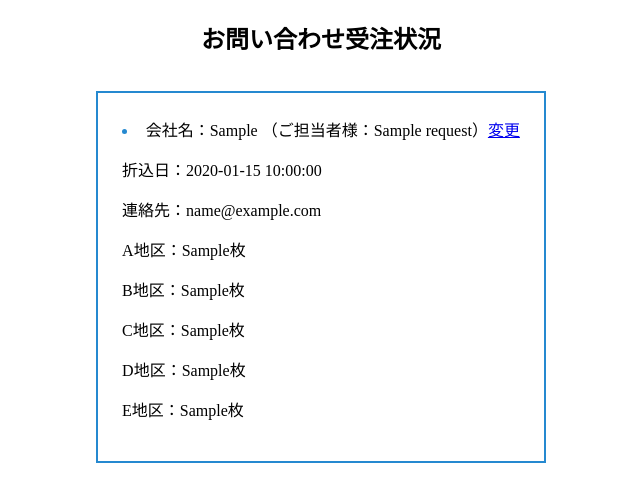
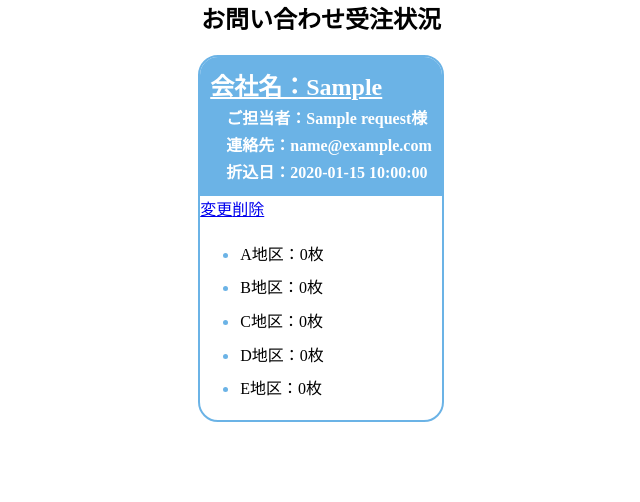
Before and after one commit to ksk-461/kadai08_db2_20231216, a PHP site: page /select.php in a window 1280 px wide. Shown: the top 502 px of the page, without its empty margins (319-959 px from the left). Run offline with PHP 8.4, Linux system fonts and the light colour scheme; tables that the repository leaves empty or names only in its code hold one stand-in row (values such as "Sample post").

Commit message:
表示画面調整中

```diff
--- a/css/select.css
+++ b/css/select.css
@@ -1,3 +1,9 @@
+* {
+    margin: 0;
+    padding: 0;
+    box-sizing: border-box;
+}
+
 header{
     text-align: center;
 }
@@ -7,28 +13,44 @@ header{
     justify-content: center;
 }
 
-.list {
-    display: flex;
-    justify-content: center;
-    max-width: 500px;
+
+
+.list-004 {
+    border: 2px solid #6bb3e6;
+    border-radius: 20px;
+    margin: 20px 0;
 }
 
-.list-009 {
-    list-style-type: disc;
-    list-style-position: inside;
-    padding: 1em;
-    border: 2px solid #2589d0;
+.head {
+    align-items: center;
+    margin: 0;
+    padding: 10px;
+    background-color: #6bb3e6;
+    border-radius: 18px 18px 0 0;
+    color: #fff;
+    font-weight: 600;
 }
 
-.list-009 li {
-    padding: .5em;
+.list-004 h2 {
+    text-decoration: underline;
 }
 
-.list-009 li:not(:last-child) {
-    border-bottom: 1px dashed #2589d0;
+.list-004 p {
+    margin: 3px 0;
+    text-indent: 1rem;
 }
 
-.list-009 li::marker {
-    color: #2589d0;
+.list-004 ul {
+    list-style-type: disc;
+    margin: 0;
+    padding: 1em 1em 1em 2.5em;
+}
+
+.list-004 li {
+    padding: .3em .3em .3em 0;
+}
+
+.list-004 li::marker {
+    color: #6bb3e6;
     font-size: 1.1em;
 }
--- a/funcs.php
+++ b/funcs.php
@@ -5,12 +5,16 @@ function h($str){
 
 function db_conn(){
   try {
-      $db_name = 'dsc_db'; //データベース名
-      $db_id   = 'root'; //アカウント名
-      $db_pw   = ''; //パスワード：MAMPは'root'
-      $db_host = 'localhost'; //DBホスト
+      $db_name = 'dsc_db';
+      $db_id   = 'root';
+      $db_pw   = '';
+      $db_host = 'localhost';
       return $pdo = new PDO('mysql:dbname=' . $db_name . ';charset=utf8;host=' . $db_host, $db_id, $db_pw);
   } catch (PDOException $e) {
       exit('DB Connection Error:' . $e->getMessage());
   }
 }
+
+function n($num){
+  return number_format($num);
+}
--- a/select.php
+++ b/select.php
@@ -14,16 +14,31 @@
     }else{
 
     while( $result = $stmt->fetch(PDO::FETCH_ASSOC)){
-        $view .= '<li>'.'会社名：'.h($result['company']).' （ご担当者様：'.h($result['name']) .'）';
+        $view .= '<div class="list-004">';
+        $view .= '<div class="head">';
+        $view .= '<h2>会社名：'.h($result['company']).'</h2>';
+        $view .= '<p>ご担当者：'.h($result['name']) .'様</p>';
+        $view .= '<p>'.'連絡先：'.h($result['email']) .'</p>';
+        $view .= '<p>'.'折込日：'.h($result['date']).'<p>';
+        $view .= '</div>';
+        $view .= '<div class="status">';
+        // 担当者は変更画面で設定？？
+        // $view .=
+        //     '<select type="select">
+        //         <option>a</option>
+        //         <option>b</option>
+        //     </select>';
         $view .= '<a class="a" href="detail.php?id='. $result['id'] .'">変更</a>';
-        $view .= '<p>'.'折込日：'.h($result['date']).'<p>';
-        $view .= '<p>'.'連絡先：'.h($result['email']) .'</p>';
-        $view .='<p>'. 'A地区：'.h($result['sum_a']) .'枚</p>';
-        $view .='<p>'. 'B地区：'.h($result['sum_b']) .'枚</p>';
-        $view .='<p>'. 'C地区：'.h($result['sum_c']) .'枚</p>';
-        $view .='<p>'. 'D地区：'.h($result['sum_d']) .'枚</p>';
-        $view .='<p>'. 'E地区：'.h($result['sum_e']) .'枚</p>';
-        $view .= '</li>';
+        $view .= '<a class="a" href="#">削除</a>';
+        $view .= '</div>';
+        $view .= '<ul>';
+        $view .='<li>'. 'A地区：'.n(h($result['sum_a'])).'枚</li>';
+        $view .='<li>'. 'B地区：'.n(h($result['sum_b'])) .'枚</li>';
+        $view .='<li>'. 'C地区：'.n(h($result['sum_c'])) .'枚</li>';
+        $view .='<li>'. 'D地区：'.n(h($result['sum_d'])) .'枚</li>';
+        $view .='<li>'. 'E地区：'.n(h($result['sum_e'])) .'枚</li>';
+        $view .= '</ul>';
+        $view .= '</div>';
   }
 
 }
@@ -43,9 +58,7 @@
 
     <div id="wrap">
         <div class="list">
-            <ul class="list-009">
-                <?= $view ?>
-            </ul>
+            <?= $view ?>
         </div>
     </div>
 </head>
```
